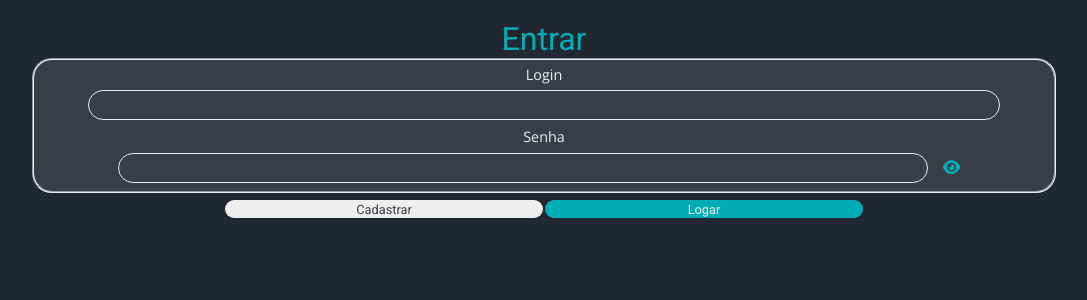
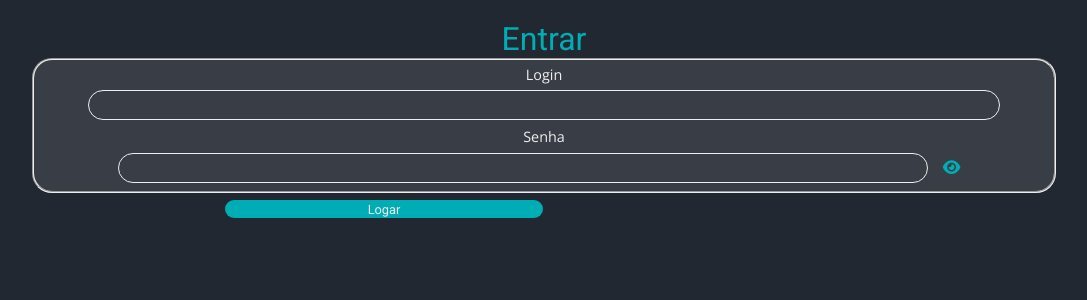
Before and after one commit to GusthavoSoares/registro_atendimento, a PHP site: page /view/login.php in a window 1280 px wide. Shown: the part 140-440 px from the top of the page, without its empty margins (96-1183 px from the left). Run offline with PHP 8.4, Linux system fonts and the light colour scheme; some libraries are stand-ins or nearby versions.

Commit message:
Corrigindo forms

```diff
--- a/view/login.php
+++ b/view/login.php
@@ -35,8 +35,6 @@ session_start();
 
         </fieldset>
         <div class="centralizado mv0-5 grid50-50 w50">
-            <a href="./cadastrar_usuario.php"
-                class="formulario__botao__secundario formulario__botao__padrao">Cadastrar</a>
             <input type="submit" value="Logar" class="formulario__botao formulario__botao__padrao ">
         </div>
     </form>
```
